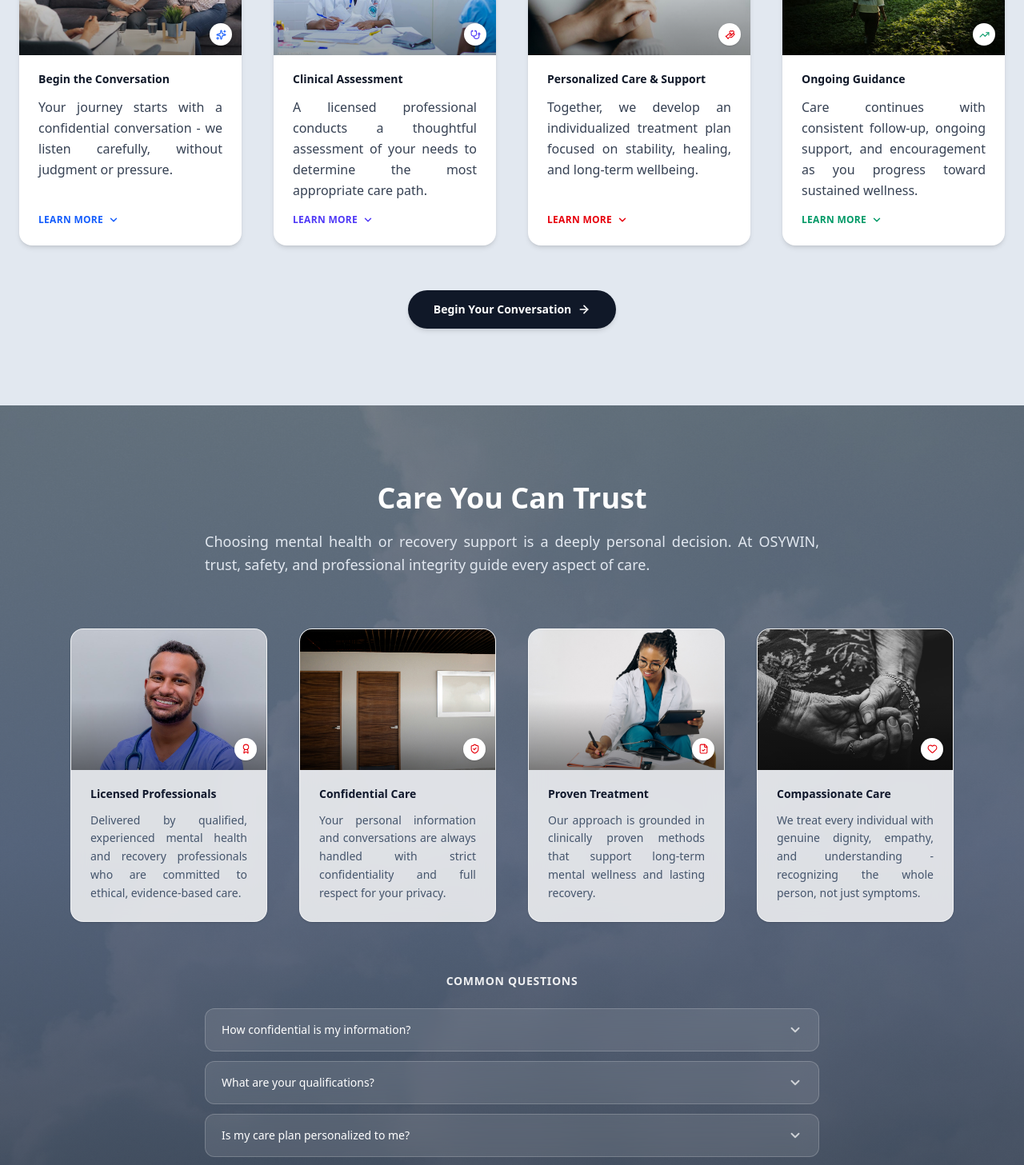
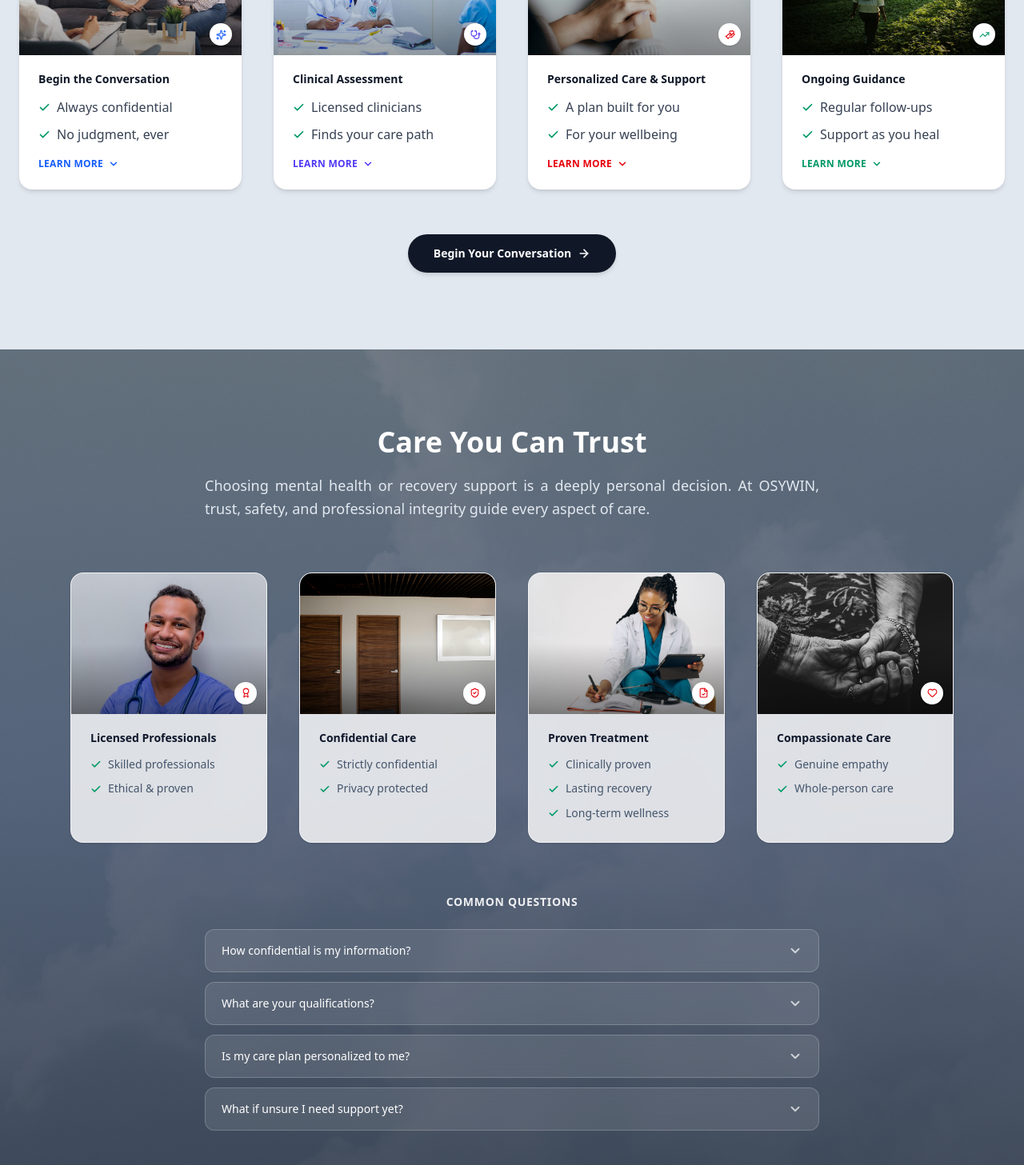
Before and after one commit to admin-elodi/osywin-healthcare-services-limited, a React (Vite) app: page / in a window 1280 px wide. Shown: the part 900-2357 px from the top of the page at 80% size. Built offline with nearby package versions, Linux system fonts and the light colour scheme.

Commit message:
bullet points for cards not sentences

```diff
--- a/src/components/sections/CarePathway.jsx
+++ b/src/components/sections/CarePathway.jsx
@@ -7,6 +7,7 @@ import {
   TrendingUp,
   ChevronDown,
   ArrowRight,
+  Check,
 } from "lucide-react";
 
 // Photos live in src/assets/images/cards/ - see README-CARD-IMAGES.txt for
@@ -57,8 +58,10 @@ export default function CarePathway() {
   const steps = [
     {
       title: "Begin the Conversation",
-      description:
-        "Your journey starts with a confidential conversation - we listen carefully, without judgment or pressure.",
+      descriptionPoints: [
+        "Always confidential",
+        "No judgment, ever",
+      ],
       detail:
         "Reach out by phone or through our contact form whenever you're ready. There's no script to follow and no wrong way to start - we simply listen.",
       accent: "blue",
@@ -70,8 +73,10 @@ export default function CarePathway() {
     },
     {
       title: "Clinical Assessment",
-      description:
-        "A licensed professional conducts a thoughtful assessment of your needs to determine the most appropriate care path.",
+      descriptionPoints: [
+        "Licensed clinicians",
+        "Finds your care path",
+      ],
       detail:
         "This typically takes place over one or two sessions and helps us understand your history, goals, and current needs before recommending next steps.",
       accent: "indigo",
@@ -83,8 +88,10 @@ export default function CarePathway() {
     },
     {
       title: "Personalized Care & Support",
-      description:
-        "Together, we develop an individualized treatment plan focused on stability, healing, and long-term wellbeing.",
+      descriptionPoints: [
+        "A plan built for you",
+        "For your wellbeing",
+      ],
       detail:
         "Your plan may include individual therapy, group support, or medication management - whichever combination fits your goals and pace.",
       accent: "red",
@@ -96,8 +103,10 @@ export default function CarePathway() {
     },
     {
       title: "Ongoing Guidance",
-      description:
-        "Care continues with consistent follow-up, ongoing support, and encouragement as you progress toward sustained wellness.",
+      descriptionPoints: [
+        "Regular follow-ups",
+        "Support as you heal",
+      ],
       detail:
         "We check in regularly, adjust your plan as your needs evolve, and celebrate progress with you every step of the way.",
       accent: "emerald",
@@ -126,7 +135,7 @@ export default function CarePathway() {
         </div>
 
         {/* Steps */}
-        <div className="grid gap-10 md:grid-cols-2 lg:grid-cols-4">
+        <div className="grid gap-10 md:grid-cols-2 xl:grid-cols-4">
           {steps.map((step, index) => (
             <div
               key={index}
@@ -141,9 +150,14 @@ export default function CarePathway() {
                   {step.title}
                 </h3>
 
-                <p className="text-gray-700 leading-relaxed text-justify">
-                  {step.description}
-                </p>
+                <ul className="space-y-2">
+                  {step.descriptionPoints.map((point, idx) => (
+                    <li key={idx} className="flex items-center gap-2 text-gray-700 leading-relaxed">
+                      <Check size={15} strokeWidth={2.75} className="text-emerald-600 shrink-0" />
+                      <span className="whitespace-nowrap">{point}</span>
+                    </li>
+                  ))}
+                </ul>
 
                 {/* Expandable detail */}
                 <div className="mt-auto pt-4">
--- a/src/components/sections/TrustAssurance.jsx
+++ b/src/components/sections/TrustAssurance.jsx
@@ -5,6 +5,7 @@ import {
   FileCheck,
   Heart,
   ChevronDown,
+  Check,
 } from "lucide-react";
 
 // Section background - a cool, calm, light sky photo. See
@@ -64,8 +65,10 @@ export default function TrustAssurance() {
   const assurances = [
     {
       title: "Licensed Professionals",
-      description:
-        "Delivered by qualified, experienced mental health and recovery professionals who are committed to ethical, evidence-based care.",
+      descriptionPoints: [
+        "Skilled professionals",
+        "Ethical & proven",
+      ],
       art: {
         image: licensedProfessionalsImg,
         alt: "Confident, licensed medical professional",
@@ -74,8 +77,10 @@ export default function TrustAssurance() {
     },
     {
       title: "Confidential Care",
-      description:
-        "Your personal information and conversations are always handled with strict confidentiality and full respect for your privacy.",
+      descriptionPoints: [
+        "Strictly confidential",
+        "Privacy protected",
+      ],
       art: {
         image: confidentialSecureImg,
         alt: "A cozy, private reading nook symbolizing a quiet, confidential space",
@@ -84,8 +89,11 @@ export default function TrustAssurance() {
     },
     {
       title: "Proven Treatment",
-      description:
-        "Our approach is grounded in clinically proven methods that support long-term mental wellness and lasting recovery.",
+      descriptionPoints: [
+        "Clinically proven",
+        "Lasting recovery",
+        "Long-term wellness",
+      ],
       art: {
         image: evidenceBasedImg,
         alt: "A stack of books symbolizing research-backed, clinically proven methods",
@@ -94,8 +102,10 @@ export default function TrustAssurance() {
     },
     {
       title: "Compassionate Care",
-      description:
-        "We treat every individual with genuine dignity, empathy, and understanding - recognizing the whole person, not just symptoms.",
+      descriptionPoints: [
+        "Genuine empathy",
+        "Whole-person care",
+      ],
       art: {
         image: compassionateCareImg,
         alt: "Hands held together in a gesture of compassion and support",
@@ -133,7 +143,7 @@ export default function TrustAssurance() {
         </div>
 
         {/* Assurance Grid */}
-        <div className="grid gap-10 md:grid-cols-2 lg:grid-cols-4">
+        <div className="grid gap-10 md:grid-cols-2 xl:grid-cols-4">
           {assurances.map((item, index) => (
             <div
               key={index}
@@ -148,9 +158,14 @@ export default function TrustAssurance() {
                   {item.title}
                 </h3>
 
-                <p className="text-slate-600 leading-relaxed text-sm text-justify">
-                  {item.description}
-                </p>
+                <ul className="space-y-2">
+                  {item.descriptionPoints.map((point, idx) => (
+                    <li key={idx} className="flex items-center gap-2 text-slate-600 leading-relaxed text-sm">
+                      <Check size={14} strokeWidth={2.75} className="text-emerald-600 shrink-0" />
+                      <span className="whitespace-nowrap">{point}</span>
+                    </li>
+                  ))}
+                </ul>
               </div>
             </div>
           ))}
```
